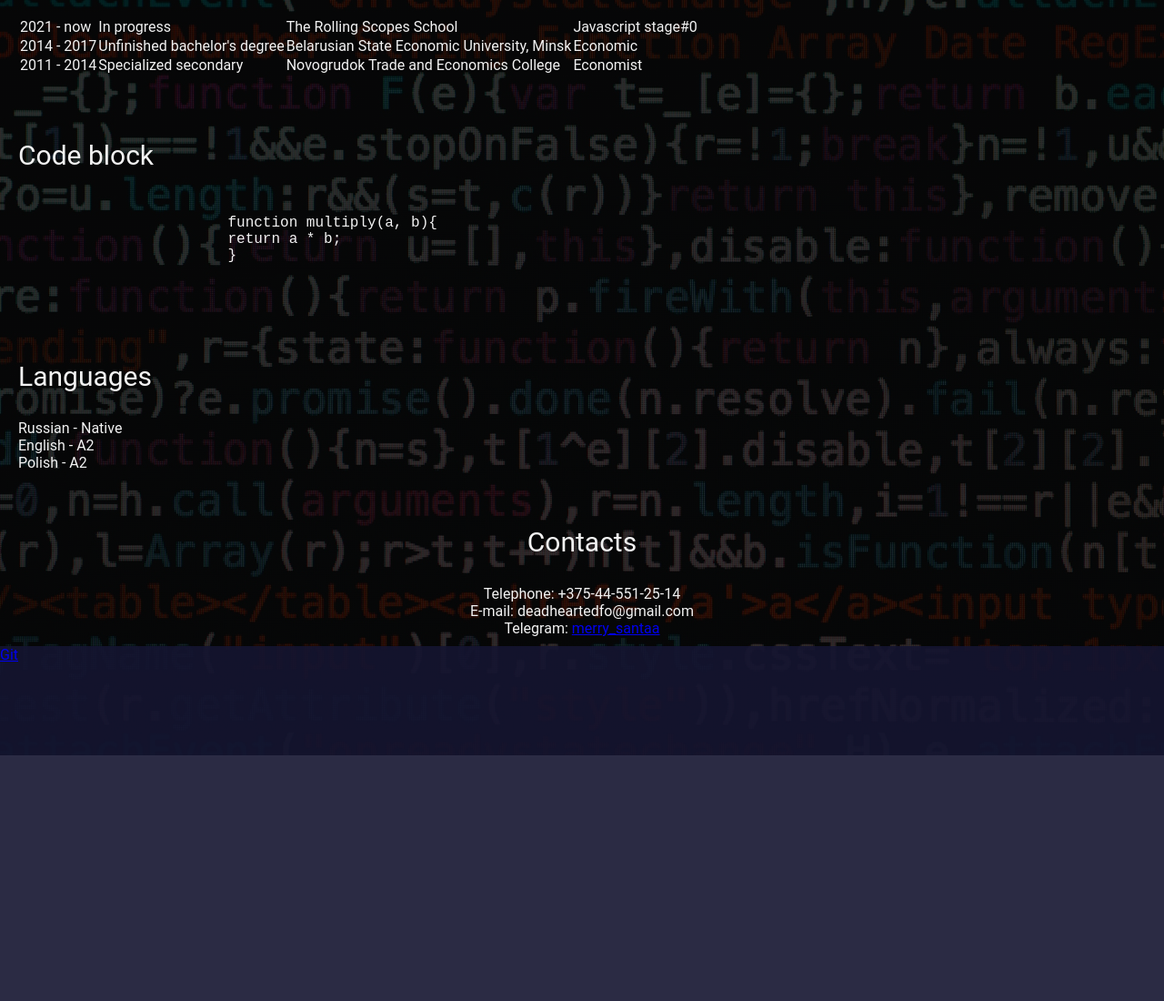
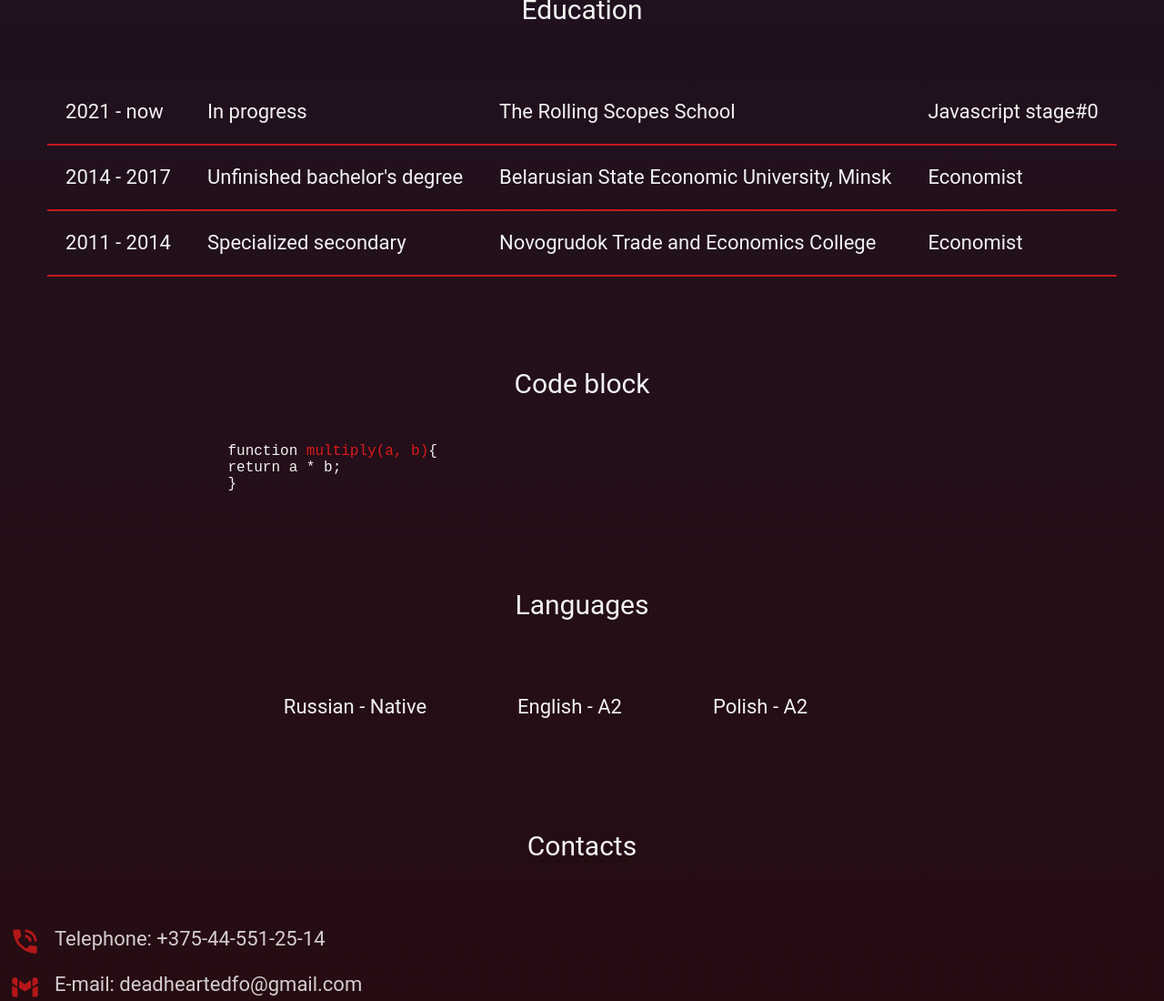
Before and after one commit to Miarur/rsschool-cv, a plain HTML site: page index.html in a window 1280 px wide. Shown: the part 1700-2800 px from the top of the page at 91% size. Before the commit the page ends 2530 px from the top, so only its background shows below. Drawn offline with Linux system fonts and the light colour scheme.

Commit message:
feat: new styles in body, footer,header, add icons-pack in contacts

```diff
--- a/css/style.css
+++ b/css/style.css
@@ -7,6 +7,7 @@
 
 html {
     scroll-behavior: smooth;
+    background-image: linear-gradient(rgba(20, 21, 48, 0.8), rgba(39, 5, 5, 0.8));
 }
 
 body {
@@ -15,10 +16,11 @@ body {
     justify-content: space-between;
     margin: 0px;
     padding: 0px;
+    min-height: 100vh;
     font-family: 'Roboto', sans-serif;
     font-size: 16px;
-    background-color: rgb(20, 21, 48, 0.9);
-    background-image: linear-gradient(rgba(0, 0, 0, 0.8), rgba(0, 0, 0, 0.8 )), url("../assets/img/images/back.jpg");
+    background-color: rgba(20, 21, 48, 0.6);
+    background-image: linear-gradient(rgba(20, 21, 48, 0.8), rgba(39, 5, 5, 0.8));
     background-repeat: repeat;
     background-size: contain;
     color: #f2f2f2;
@@ -32,10 +34,11 @@ body {
 }
 
 .head-two {
+    line-height: 34px;
+    padding: 30px 0;
     font-family: 'Roboto', sans-serif;
     font-size: 32px;
-    line-height: 34px;
-    padding: 30px 0;
+    text-align: center;
     font-weight: normal;
 }
 
@@ -212,7 +215,7 @@ body {
 .skills-block {
     display: flex;
     flex-direction: column;
-    margin: 10px;
+    margin: 30px auto 30px auto;
     padding: 10px;
 
 }
@@ -296,15 +299,43 @@ body {
     padding: 20px;
 }
 
-.education ul {
-    list-style: none;
+.table-edu {
+    margin: 30px auto 30px auto;
+    border-collapse: collapse;
+    padding: 10px;
+    font-family: 'Roboto', sans-serif;
+    font-size: 22px;
+    font-weight: 400;
+    line-height: 30px;
 }
 
+.table-string {
+    text-align: left;
+    padding: 20px;
+}
+
+
+.table-edu td {
+    padding: 20px;
+    border-bottom: 2px solid rgba(241, 28, 28, 0.8);
+}
 
 
 /* CODE BLOCK */
 .code-block {
     padding: 20px;
+}
+
+.code-pre {
+    margin: 0px;
+}
+
+.code-span-1 {
+    color: rgba(255, 255, 255, o.7);
+}
+
+.code-span-2 {
+    color: rgba(241, 28, 28, 0.9);
 }
 
 
@@ -314,25 +345,138 @@ body {
     padding: 20px;
 }
 
-.languages ul {
+.lang-list {
+    display: flex;
+    flex-direction: row;
+    flex-wrap: wrap;
+    align-content: center;
+    justify-content: center;
+    margin: 20px 20px 20px 40px;
+    font-family: 'Roboto', sans-serif;
+    font-size: 22px;
+    font-weight: normal;
+    line-height: 30px;
     list-style: none;
+}
+
+.lang-list li {
+    margin-right: 100px;
+    margin-top: 30px;
+    margin-bottom: 30px;
 }
 
 
 /* CONTACTS */
+
 .contacts {
-    text-align: center;
-    padding: 10px;
+    padding: 20px;
+
 
 }
 
-.contacts ul {
+
+
+.contacts-list {
+    position: relative;
     list-style: none;
+    margin: 30px 0px 30px 0px;
+
 }
+
+.contacts-list li {
+    text-decoration: none;
+    font-family: 'Roboto', sans-serif;
+    font-size: 22px;
+    font-weight: normal;
+    line-height: 30px;
+    padding: 10px 40px 10px 40px;
+
+
+}
+
+.contact-link {
+    position: relative;
+    text-decoration: none;
+    color: rgba(255, 255, 255, 0.8);
+}
+
+.contact-link:hover {
+    color: rgba(255, 255, 255, 0.9);
+}
+
+.contact-link:active {
+    color: rgba(255, 255, 255, 0.7);
+}
+
+.contact-link:visited {
+    color: rgba(241, 28, 28, 0.7);
+}
+
+.contact-link::after {
+    content: '';
+    position: absolute;
+    width: 100%;
+    height: 2px;
+    left: 0px;
+    bottom: -7px;
+    background-color: rgba(241, 28, 28, 0.7);
+    transform: scaleX(0);
+    transform-origin: left;
+    transition: 0.8s transform;
+
+}
+
+.contact-link:hover::after {
+    transform: scaleX(1);
+    transition: 0.8s transform;
+}
+
+.contacts-icon img {
+    position: absolute;
+    left: -50px;
+    top: 0px;
+    width: 35px;
+    height: 35px;
+
+}
+
+
 
 /* FOOTER */
 .footer-page {
-    background-color: rgb(20, 21, 48, 0.9);
+    display: flex;
+    flex-direction: row;
+    justify-content: space-between;
+    align-content: center;
+    align-items: center;
     width: auto;
-    height: 15vh;
+    height: auto;
+    margin: 0px;
+    padding: 0px;
+
 }
+
+
+
+.footer-logo-school img {
+    width: 150px;
+    height: 150px;
+}
+
+
+.footer-link {
+
+    text-align: right;
+    text-decoration: none;
+}
+
+.social-github img {
+
+
+}
+
+/*
+.footer-logo-school {
+    margin: 40px 20px 40px 20px;
+}
+/*
--- a/index.html
+++ b/index.html
@@ -16,10 +16,12 @@
 
         <header class="header-page">
             <nav class="main-menu">
-                <li><a class="menu-link" href="#about">About me</a></li>
+                <li><a class="menu-link" href="#about">Summary</a></li>
                 <li><a class="menu-link" href="#work-e">Work experience</a></li>
                 <li><a class="menu-link" href="#skills">Skills</a></li>
                 <li><a class="menu-link" href="#education">Education</a></li>
+                <li><a class="menu-link" href="#code-block">Code</a></li>
+                <li><a class="menu-link" href="#languages">Languages</a></li>
                 <li><a class="menu-link" href="#contacts">Contacts</a></li>
             </nav>
         </header>
@@ -194,54 +196,45 @@
             <section class="education" id="education">
                 <h2 class="head-two"><a class="body-links" href="#">Education</a></h2>
 
-                <table>
-
-                    <tr>
+                <table class="table-edu">
+                    <tr class="table-string">
                         <td>2021 - now</td>
                         <td>In progress</td>
                         <td>The Rolling Scopes School</td>
                         <td>Javascript stage#0 </td>
                     </tr>
-
-                    <tr>
+                    <tr class="table-string">
                         <td>2014 - 2017</td>
                         <td>Unfinished bachelor's degree</td>
                         <td>Belarusian State Economic University, Minsk</td>
-                        <td>Economic</td>
+                        <td>Economist</td>
 
                     </tr>
-
-                    <tr>
+                    <tr class="table-string">
                         <td>2011 - 2014</td>
                         <td>Specialized secondary</td>
                         <td>Novogrudok Trade and Economics College</td>
                         <td>Economist</td>
                     </tr>
-
-
-
-
                 </table>
-
-
             </section>
 
 
-            <section class="code-block">
+            <section class="code-block" id="code-block">
                 <h2 class="head-two"><a class="body-links" href="#">Code block</a></h2>
-                <pre>
+                <pre class="code-pre">
                     <code>
-                        function multiply(a, b){
-                        return a * b;
+                        <span class="code-span-1">function</span> <span class="code-span-2">multiply(a, b)</span>{
+                        <span class="code-span-1">return a * b; </span>
                         }
                     </code>
                 </pre>
             </section>
 
 
-            <section class="languages">
+            <section class="languages" id="languages">
                 <h2 class="head-two"><a class="body-links" href="#">Languages</a></h2>
-                <ul>
+                <ul class="lang-list">
                     <li>Russian - Native</li>
                     <li>English - A2</li>
                     <li>Polish - A2</li>
@@ -253,12 +246,13 @@
             <section class="contacts" id="contacts">
                 <h2 class="head-two"><a class="body-links" href="#">Contacts</a></h2>
 
-                <ul>
-                    <li>Telephone: +375-44-551-25-14</li>
-                    <li>E-mail: deadheartedfo@gmail.com</li>
-                    <li>Telegram: <a href="https://t.me/merry_santaa">merry_santaa</a></li>
+                <ul class="contacts-list">
+                    <li><a href="tel:+375445512514" class="contact-link"><div class="contacts-icon"><img src="./assets/img/icons/phone.svg"></div>Telephone: +375-44-551-25-14</a></li>
+                    <li><a href="mailto:deadheartedfo@gmail.com" class="contact-link"><div class="contacts-icon"><img src="./assets/img/icons/gmail.svg"></div>E-mail: deadheartedfo@gmail.com</a></li>
+                    <li><a href="https://t.me/merry_santaa" class="contact-link"><div class="contacts-icon"><img src="./assets/img/icons/telegram.svg"></div>Telegram</a></li>
+                    <li><a href="https://www.linkedin.com/in/andrey-smolko-81904b197/" class="contact-link"><div class="contacts-icon"><img src="./assets/img/icons/linkedin.svg"></div>Linkedin</a></li>
+                    <li><a href="https://github.com/Miarur" class="contact-link"><div class="contacts-icon"><img src="./assets/img/icons/github.svg"></div>GitHub</a></li>
                 </ul>
-
             </section>
         </main>
 
@@ -266,7 +260,24 @@
     </div>
 
     <footer class="footer-page">
-        <a href="https://github.com/Miarur">Git</a>
+
+        <div class="copyright">
+            <p>2021 Andrei Smolka</p>
+
+        </div>
+
+        <div class="social">
+            <div class="social-github">
+                <a href="https://github.com/Miarur"><img src="/assets/img/icons/github.svg"></a>
+            </div>
+        </div>
+
+
+        <div class="footer-logo-school">
+            <a href="https://rs.school/js/" class="footer-link"><img src="/assets/img/logos/rs_school_js.svg" alt="footer-logo-school"></a>
+        </div>
+
+
     </footer>
 
 
```
Also changed, not shown: assets/img/icons/facebook.svg (added), assets/img/icons/github.svg (added), assets/img/icons/gmail.svg (added), assets/img/icons/linkedin.svg (added), assets/img/icons/phone.svg (added), assets/img/icons/telegram.svg (added), assets/img/logos/rs_school_js.svg (added).
